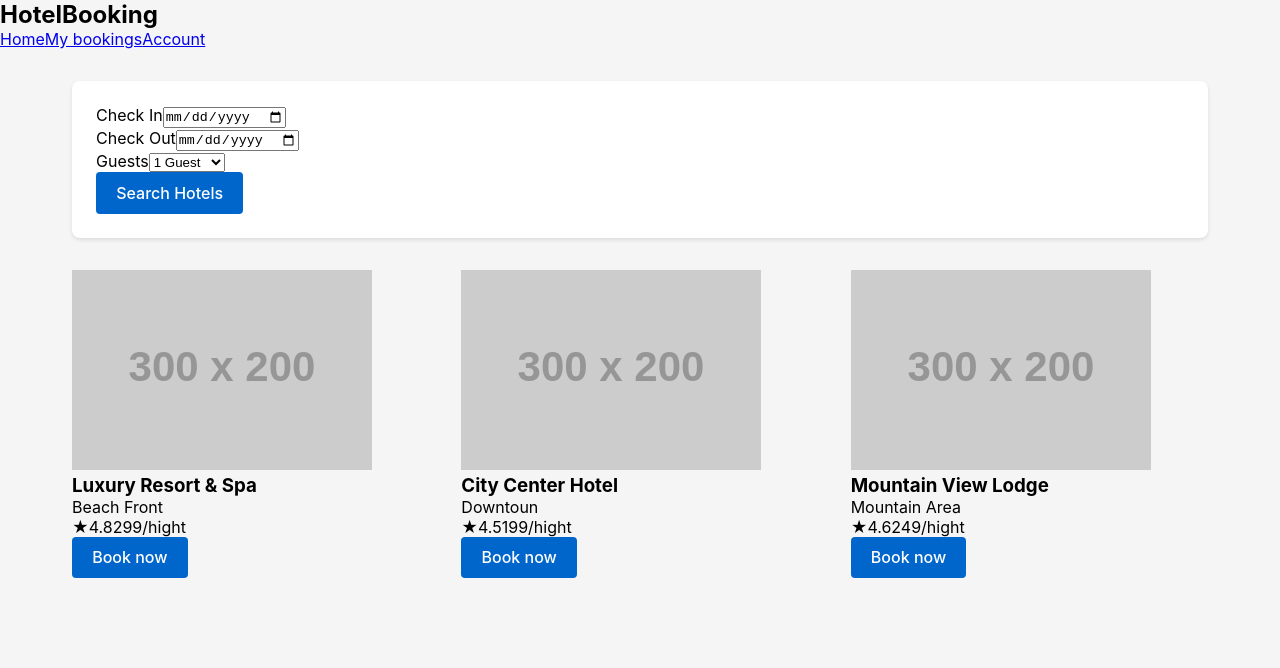
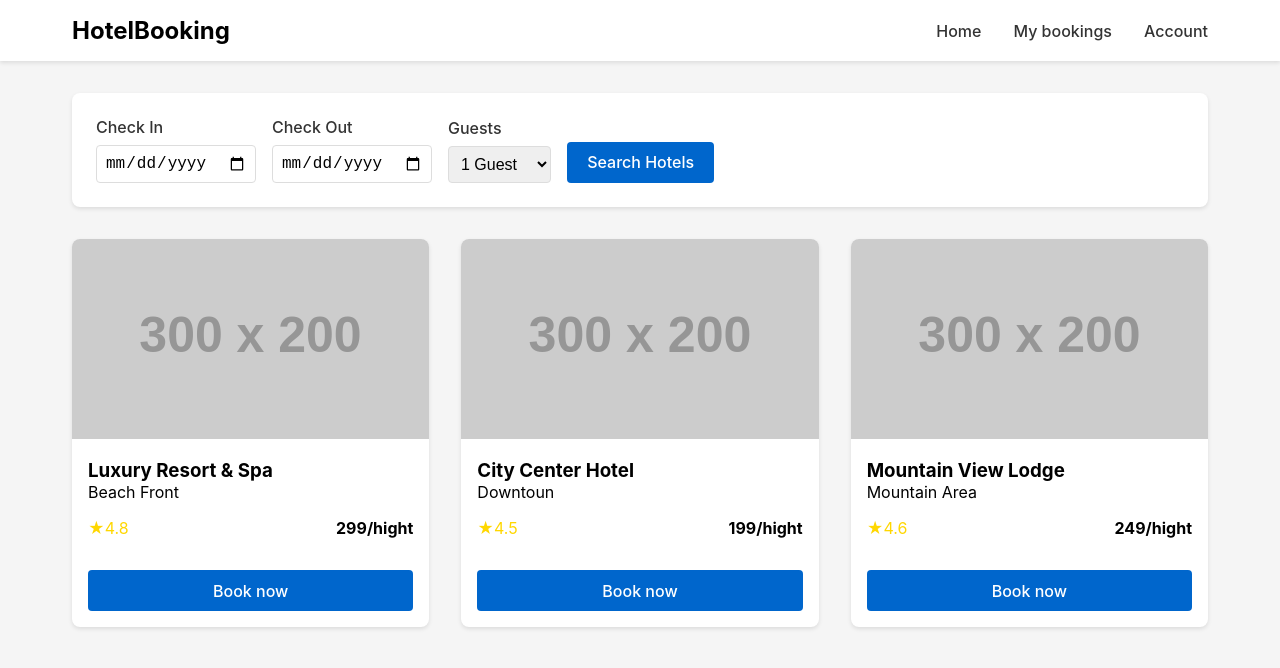
Before and after one commit to AleksandrKompanetc/reactjs-hotel-app, a React (Create React App) app: page / in a window 1280 px wide. Shown: the top 668 px of the page. Built offline with nearby package versions, Linux system fonts and the light colour scheme.

Commit message:
added styles for app

```diff
--- /dev/null
+++ b/src/styles/components.css
@@ -0,0 +1,91 @@
+.navbar {
+  background-color: white;
+  box-shadow: 0 2px 4px rgba(0,0,0,0.1);
+  padding: 1rem 0;
+}
+
+.nav-content {
+  max-width: 1200px;
+  margin: 0 auto;
+  padding: 0 2rem;
+  display: flex;
+  justify-content: space-between;
+  align-items: center;
+}
+
+.nav-links {
+  display: flex;
+  gap: 2rem;
+}
+
+.nav-links a {
+  text-decoration: none;
+  color: #333;
+  font-weight: 500;
+}
+
+.search-inputs {
+  display: flex;
+  gap: 1rem;
+  align-items: flex-end;
+}
+
+.input-group {
+  display: flex;
+  flex-direction: column;
+  gap: 0.5rem;
+}
+
+.input-group label {
+  font-weight: 500;
+  color: #333;
+}
+
+.input-group input,
+.input-group select {
+  padding: 0.5rem;
+  border: 1px solid #ddd;
+  border-radius: 4px;
+  font-size: 1rem;
+}
+
+.hotel-card {
+  background: white;
+  border-radius: 8px;
+  overflow: hidden;
+  box-shadow: 0 2px 4px rgba(0,0,0,0.1);
+  transition: transform 0.2s;
+}
+
+.hotel-card:hover {
+  transform: translateY(-4px);
+}
+
+.hotel-image {
+  width: 100%;
+  height: 200px;
+  object-fit: cover;
+}
+
+.hotel-info {
+  padding: 1rem;
+}
+
+.hotel-details {
+  display: flex;
+  justify-content: space-between;
+  margin: 1rem 0;
+}
+
+.rating {
+  color: #ffd700;
+}
+
+.price {
+  font-weight: bold;
+}
+
+.book-button {
+  width: 100%;
+  margin-top: 1rem;
+}
```
Also changed, not shown: src/App.js (+4 -3 lines).
